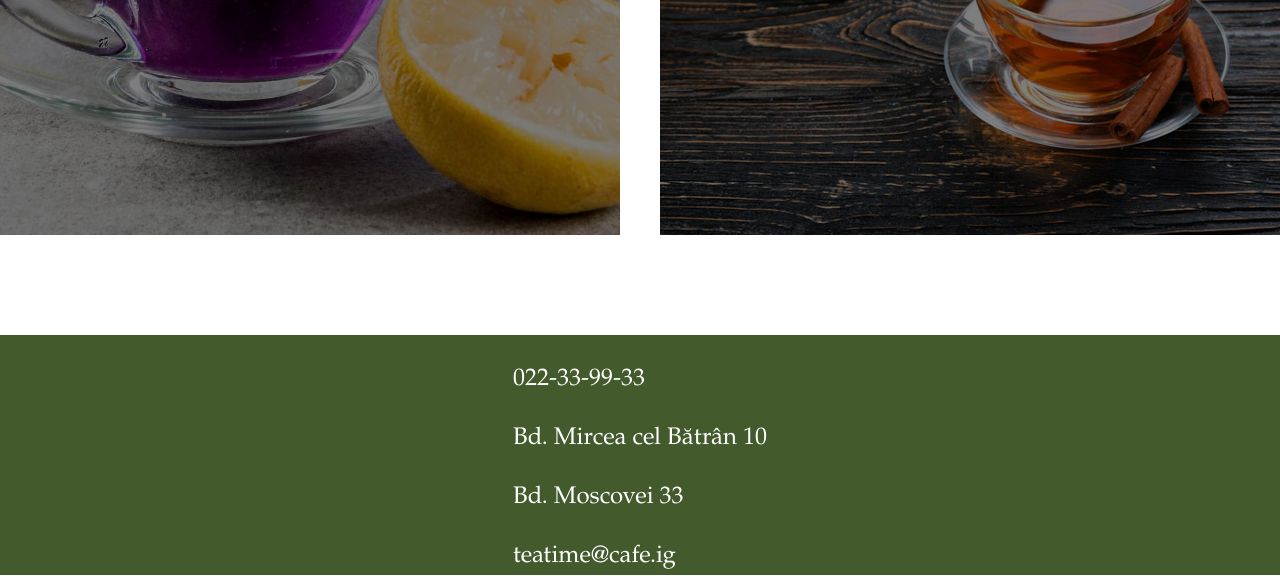
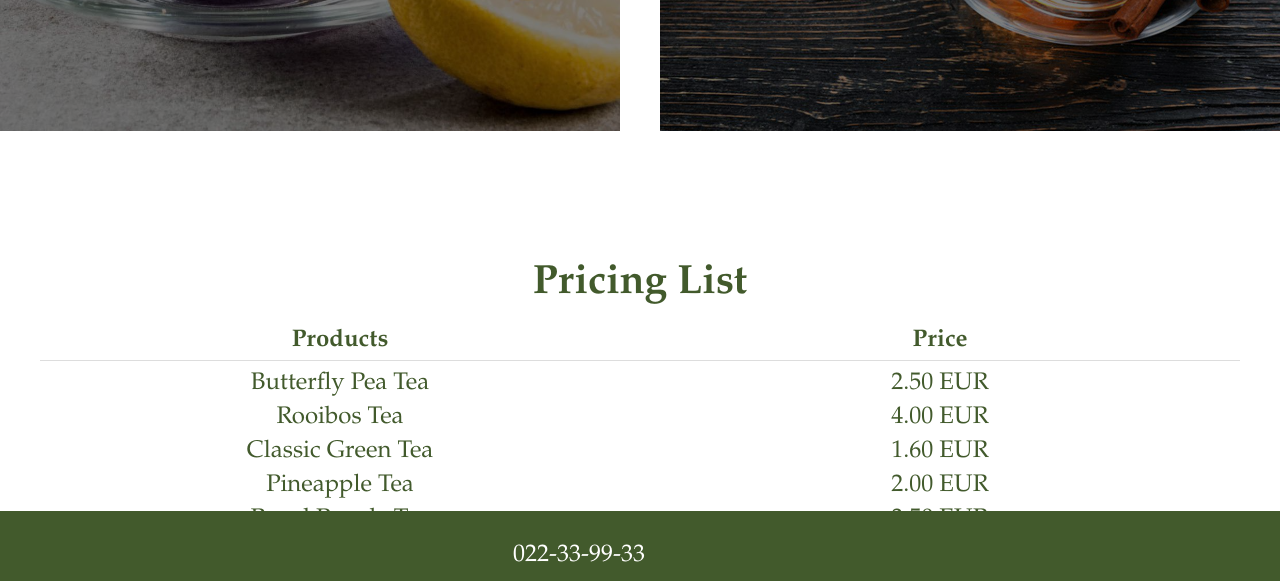
Before and after one commit to vsc191/TeaTimeCafe, a plain HTML site: page index.html in a window 1280 px wide. Shown: the part 2995-3576 px from the top of the page. Drawn offline with Linux system fonts and the light colour scheme.

Commit message:
Add files via upload

```diff
--- a/index.html
+++ b/index.html
@@ -34,11 +34,13 @@
 		</header>
 
 
+
         <section id="about">
 			<h1>About us</h1>
             <br>
             <p> Bun venit la cafeneaua noastră, unde veți găsi o gamă largă de ceaiuri din întreaga lume. Oferim o experiență autentică, cu o atmosferă relaxantă și prietenoasă, perfectă pentru a petrece timp cu prietenii sau pentru a vă relaxa singur. În plus, avem deserturi și gustări delicioase, care se potrivesc perfect cu aromele de ceai. Vă așteptăm cu nerăbdare să vă bucurați de o experiență de ceai de neuitat!</p>
 		</section>
+
 
 
 		<section id="flavors">
@@ -83,6 +85,40 @@
 			</div>
 		</div>
 
+		<section id="tabel">
+			<table>
+				<caption>Pricing List</caption>
+				<tr>
+				  <th>Products</th>
+				  <th>Price</th>
+				</tr>
+				<tr>
+				  <td>
+					<ul>
+					  <li>Butterfly Pea Tea</li>
+					  <li>Rooibos Tea</li>
+					  <li>Classic Green Tea</li>
+					  <li>Pineapple Tea</li>
+					  <li>Royal Purple Tea</li>
+					  <li>Cinnamon Tea</li>
+					</ul>
+				  </td>
+				  <br>
+				  <td>
+					<ul>
+					  <li>2.50 EUR</li>
+					  <li>4.00 EUR</li>
+					  <li>1.60 EUR</li>
+					  <li>2.00 EUR</li>
+					  <li>3.50 EUR</li>
+					  <li>3.20 EUR</li>
+					</ul>
+				  </td>
+				</tr>
+			  </table>
+
+		</section>
+
 		<footer>
             <section id="contacts">
                 <p>+373 60 339 933</p>
--- a/styleCSS.css
+++ b/styleCSS.css
@@ -109,9 +109,50 @@ nav {
     text-align: center;
 }
 
+#tabel {
+    grid-column: 2 / -2;
+	height: 35vh;
+	background: #ffffff;
+	color: #425a2c;
+	display: inline-flex;
+	justify-content: left;
+	flex-direction: column;
+	width: 100%;
+}
+
+#tabel table {
+	border-collapse: collapse;
+	width: 100%;
+	table-layout: fixed;
+  }
+
+#tabel caption {
+	font-size: 1.7em;
+	font-weight: bold;
+	margin-bottom: 15px;
+  }
+
+  #tabel th, td {
+	padding: 4px;
+	text-align: center;
+	border-bottom: 1px solid #ddd;
+  }
+
+
+  #tabel ul {
+	margin: 0;
+	padding: 5;
+  }
+
+  #tabel li {
+	margin: 5px 0;
+	list-style-type: none;
+  }
+
+
 #flavors {
 	grid-column: 2 / -2;
-	height: 20vh;
+	height: 7vh;
 	display: flex;
 	flex-direction: column;
 	justify-content: space-around;
```
